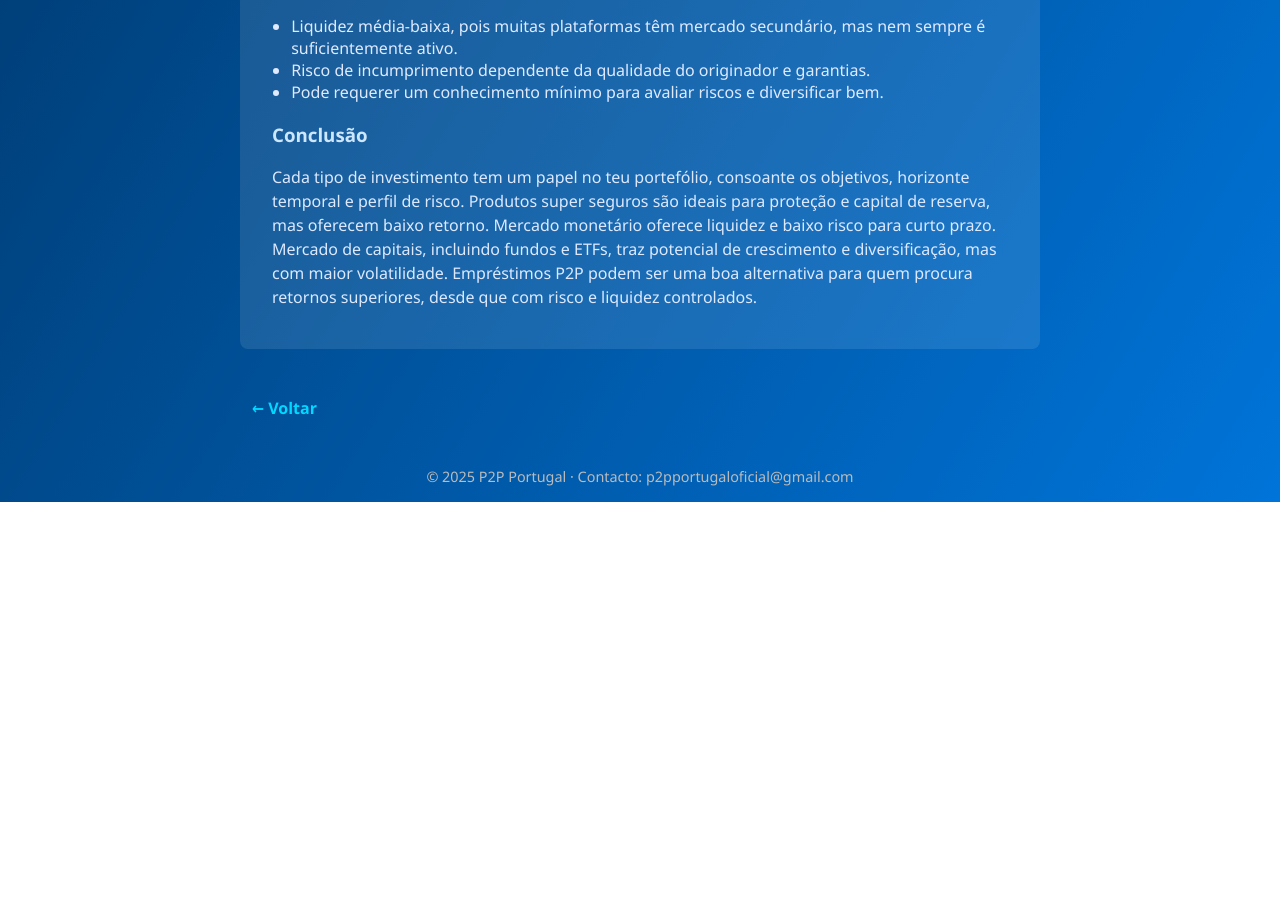
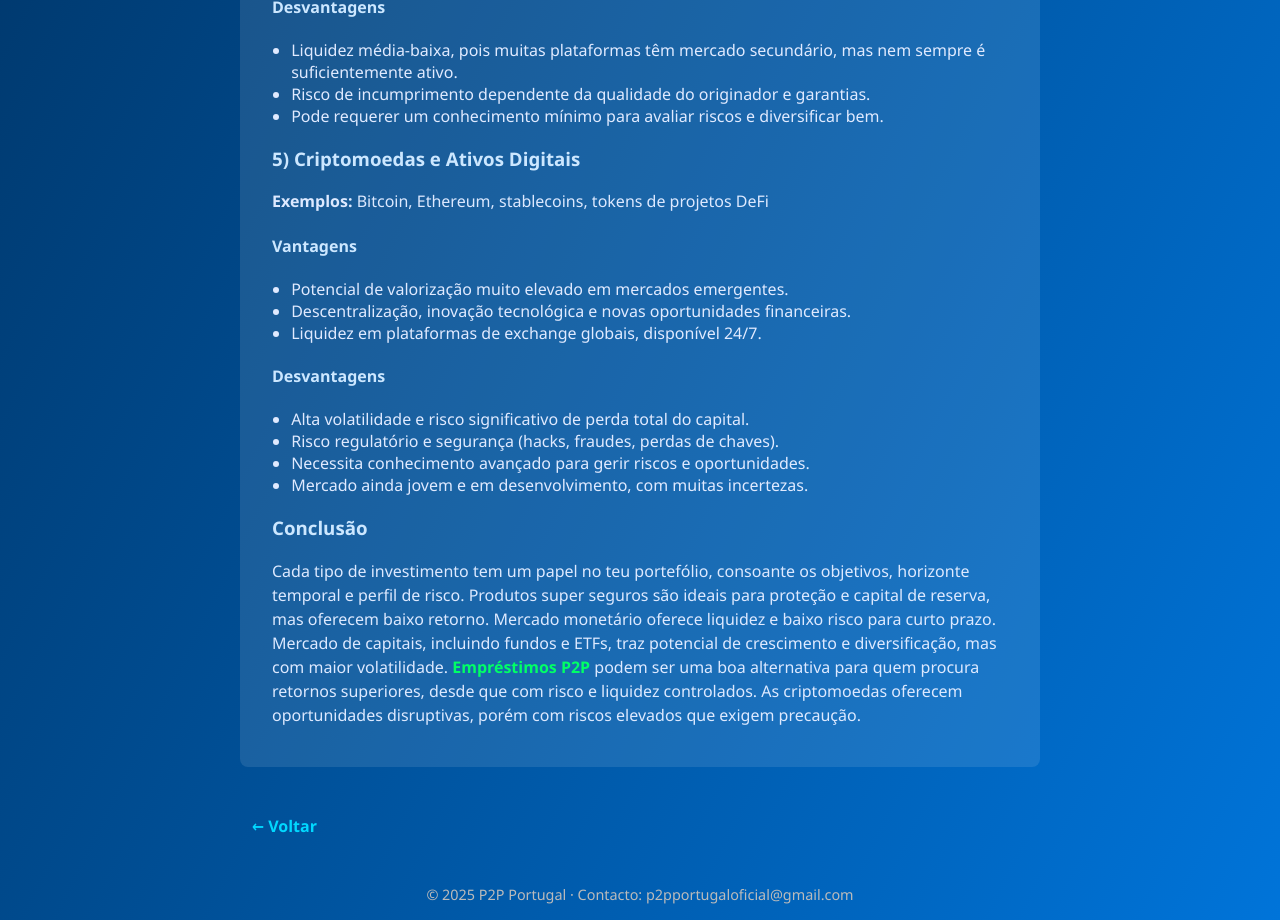
Before and after one commit to escuderoj/P2PPortugal, a plain HTML site: page comparacao.html in a window 1280 px wide. Shown: the part 1639-2559 px from the top of the page. Before the commit the page ends 2141 px from the top, so only its background shows below. Drawn offline with Linux system fonts and the light colour scheme.

Commit message:
Update comparacao.html

```diff
--- a/comparacao.html
+++ b/comparacao.html
@@ -2,7 +2,7 @@
 <html lang="pt">
 <head>
   <meta charset="UTF-8" />
-    <meta name="viewport" content="width=device-width, initial-scale=1.0" />
+  <meta name="viewport" content="width=device-width, initial-scale=1" />
   <meta name="description" content="Comparação entre Produtos Financeiros: Segurança, Risco e Potencial de Retorno" />
   <title>P2P Portugal | Artigos & Recursos: Comparação entre Produtos Financeiros: Segurança, Risco e Potencial de Retorno</title>
   <link rel="icon" href="./assets/img/favicon.ico" type="image/x-icon" />
@@ -18,69 +18,62 @@
       align-items: center;
       min-height: 100vh;
     }
-
     main {
       max-width: 800px;
       width: 100%;
       padding: 1rem 1.5rem;
     }
-
     section#investimentos-comparacao {
       background-color: rgba(255 255 255 / 0.1);
       border-radius: 8px;
       padding: 1.5rem 2rem;
     }
-
     h2, h3, h4 {
       color: #cce7ff;
     }
-
     ul {
       margin-top: 0;
       margin-bottom: 1rem;
       padding-left: 1.2rem;
       color: #e0eaff;
     }
-
     p {
       line-height: 1.5;
       color: #dde9ff;
     }
-
     a {
       color: #00d8ff;
       text-decoration: none;
     }
-
     a:hover,
     a:focus {
       text-decoration: underline;
     }
-
     nav.back-link-container {
       margin: 2rem 0;
       width: 100%;
       max-width: 800px;
       padding-left: 1.5rem;
     }
-
     .back-link {
       color: #00d8ff;
       font-weight: 600;
       cursor: pointer;
     }
-
     .back-link:hover,
     .back-link:focus {
       text-decoration: underline;
     }
-
     footer {
       margin-top: auto;
       padding: 1rem 0;
       text-align: center;
       font-size: 0.9rem;
       color: #bbbbbb;
+    }
+    .destaque-p2p {
+      color: #00FF66; /* Verde do logo */
+      font-weight: bold;
     }
   </style>
 </head>
@@ -89,7 +82,7 @@
     <article>
       <section id="investimentos-comparacao">
         <h2>Comparação entre Produtos Financeiros: Segurança, Risco e Potencial de Retorno</h2>
-          <p>Investir o teu capital de forma consciente passa por perceber as diferentes opções no mercado, o seu nível de risco, liquidez e potencial de retorno. Vamos analisar quatro grandes categorias de investimento — com fundos e ETFs integrados na categoria de mercado de capitais — para te ajudar a entender melhor onde encaixar o teu dinheiro, conforme os teus objetivos e perfil.</p>
+        <p>Investir o teu capital de forma consciente passa por perceber as diferentes opções no mercado, o seu nível de risco, liquidez e potencial de retorno. Vamos analisar cinco grandes categorias de investimento — com fundos e ETFs integrados na categoria de mercado de capitais — ordenadas por <strong>nível crescente de risco</strong>, para te ajudar a entender melhor onde encaixar o teu dinheiro, conforme os teus objetivos e perfil.</p>
 
         <h3>1) Produtos Super Seguros</h3>
         <p><strong>Exemplos:</strong> Depósitos bancários, Certificados de Aforro</p>
@@ -137,7 +130,7 @@
           <li>Custos de gestão nos fundos que podem reduzir os retornos líquidos.</li>
         </ul>
 
-          <h3>4) Empréstimos P2P (Crowdlending)</h3>
+        <h3>4) <span class="destaque-p2p">Empréstimos P2P (Crowdlending)</span></h3>
         <p><strong>Exemplos:</strong> Plataformas de empréstimos a particulares ou PMEs, com garantias reais (collaterais)</p>
         <h4>Vantagens</h4>
         <ul>
@@ -152,8 +145,24 @@
           <li>Pode requerer um conhecimento mínimo para avaliar riscos e diversificar bem.</li>
         </ul>
 
+        <h3>5) Criptomoedas e Ativos Digitais</h3>
+        <p><strong>Exemplos:</strong> Bitcoin, Ethereum, stablecoins, tokens de projetos DeFi</p>
+        <h4>Vantagens</h4>
+        <ul>
+          <li>Potencial de valorização muito elevado em mercados emergentes.</li>
+          <li>Descentralização, inovação tecnológica e novas oportunidades financeiras.</li>
+          <li>Liquidez em plataformas de exchange globais, disponível 24/7.</li>
+        </ul>
+        <h4>Desvantagens</h4>
+        <ul>
+          <li>Alta volatilidade e risco significativo de perda total do capital.</li>
+          <li>Risco regulatório e segurança (hacks, fraudes, perdas de chaves).</li>
+          <li>Necessita conhecimento avançado para gerir riscos e oportunidades.</li>
+          <li>Mercado ainda jovem e em desenvolvimento, com muitas incertezas.</li>
+        </ul>
+
         <h3>Conclusão</h3>
-          <p>Cada tipo de investimento tem um papel no teu portefólio, consoante os objetivos, horizonte temporal e perfil de risco. Produtos super seguros são ideais para proteção e capital de reserva, mas oferecem baixo retorno. Mercado monetário oferece liquidez e baixo risco para curto prazo. Mercado de capitais, incluindo fundos e ETFs, traz potencial de crescimento e diversificação, mas com maior volatilidade. Empréstimos P2P podem ser uma boa alternativa para quem procura retornos superiores, desde que com risco e liquidez controlados.</p>
+        <p>Cada tipo de investimento tem um papel no teu portefólio, consoante os objetivos, horizonte temporal e perfil de risco. Produtos super seguros são ideais para proteção e capital de reserva, mas oferecem baixo retorno. Mercado monetário oferece liquidez e baixo risco para curto prazo. Mercado de capitais, incluindo fundos e ETFs, traz potencial de crescimento e diversificação, mas com maior volatilidade. <span class="destaque-p2p">Empréstimos P2P</span> podem ser uma boa alternativa para quem procura retornos superiores, desde que com risco e liquidez controlados. As criptomoedas oferecem oportunidades disruptivas, porém com riscos elevados que exigem precaução.</p>
       </section>
     </article>
   </main>
```
Lines whose indentation alone changed are shown as unchanged.
